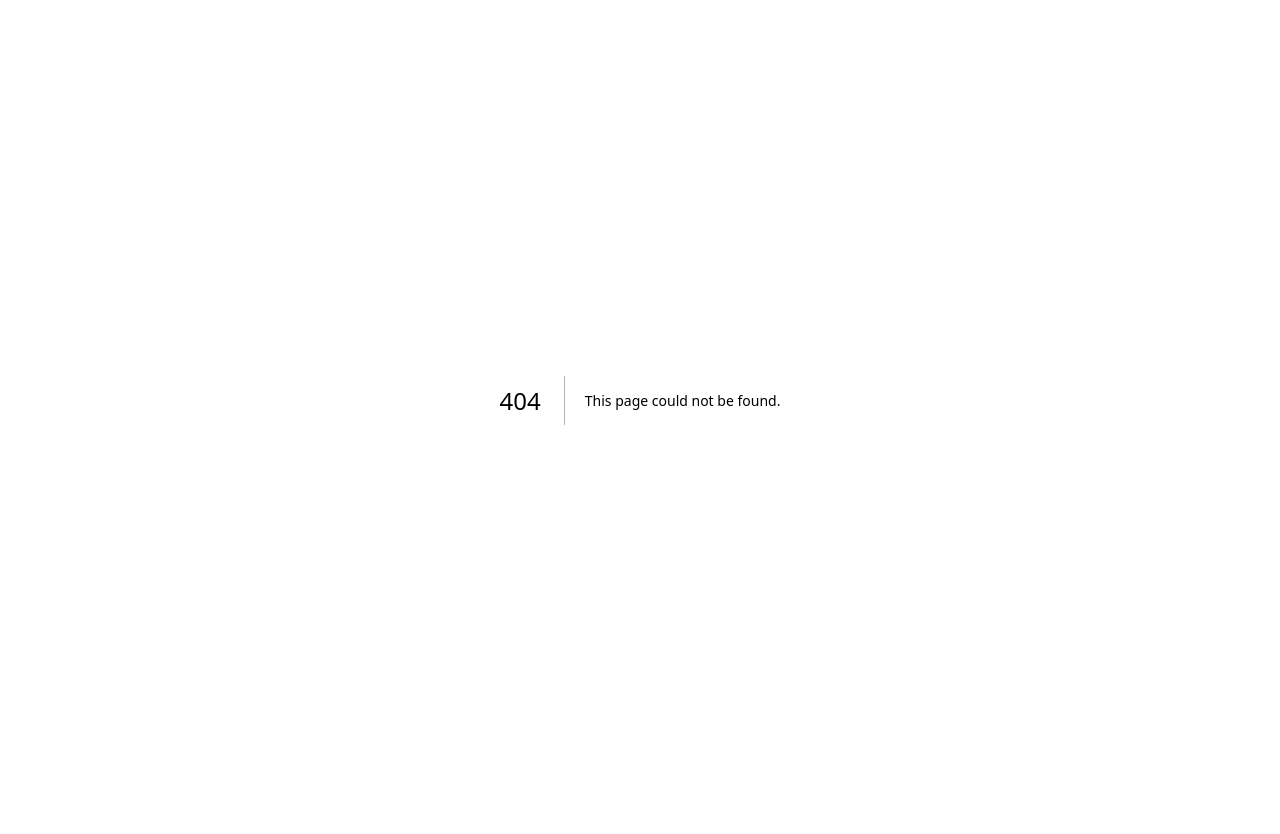
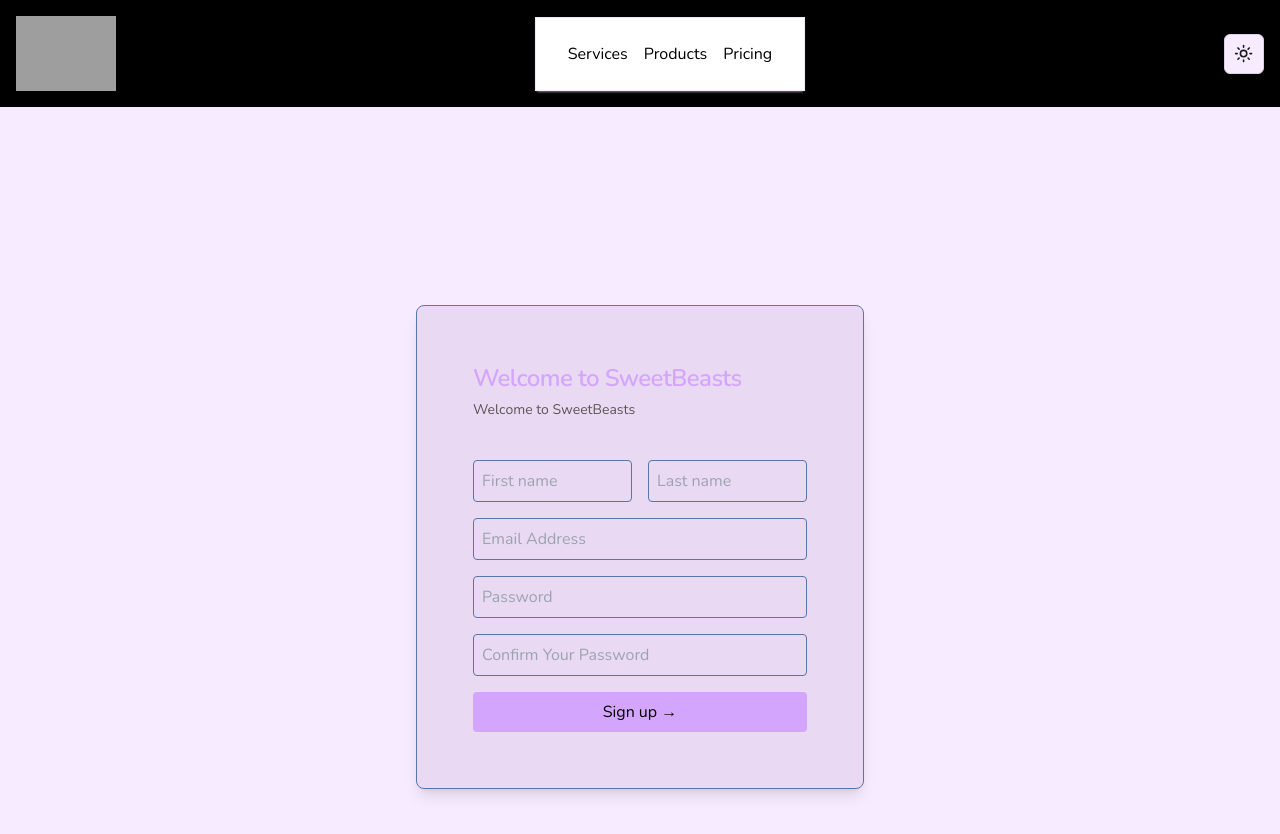
Before and after one commit to AgrawalVi/SweetBeasts, a Next.js app: page /signup in a window 1280 px wide. Before the commit this address had no page. Shown: the top 834 px of the page. Before the commit the page ends 800 px from the top, so only its background shows below. Built offline with nearby package versions, Linux system fonts and the light colour scheme; grey boxes are pictures that could not be loaded; a web font is replaced by a local one.

Commit message:
file organization

```diff
--- a/src/app/layout.tsx
+++ b/src/app/layout.tsx
@@ -3,6 +3,7 @@ import { Coiny, Nunito, Josefin_Sans } from "next/font/google"
 import "./globals.css"
 import { ThemeProvider } from "@/components/theme-provider"
 import { Toaster } from "@/components/ui/toaster"
+import { Navbar } from "@/components/general/navbar"
 
 const nunito = Nunito({
   subsets: ["latin"],
@@ -35,14 +36,17 @@ export default function RootLayout({
 }>) {
   return (
     <html lang="en" suppressHydrationWarning>
-      <body className={`${nunito.variable} ${josefinSans.variable} ${coiny.variable}`}>
+      <body
+        className={`${nunito.variable} ${josefinSans.variable} ${coiny.variable}`}
+      >
         <ThemeProvider
           attribute="class"
           defaultTheme="system"
           enableSystem
           disableTransitionOnChange
         >
-          <main>{children}</main>
+          <Navbar></Navbar>
+          <div className="m-10">{children}</div>
           <link rel="icon" href="/favicon.ico" sizes="any" />
           <Toaster />
         </ThemeProvider>
--- /dev/null
+++ b/src/app/products/pogo/page.tsx
@@ -0,0 +1,5 @@
+export default function Pogo() {
+  return (
+    <div>Pogo</div>
+  )
+}
--- /dev/null
+++ b/src/app/signup/page.tsx
@@ -0,0 +1,26 @@
+import { Card, CardContent, CardHeader, CardTitle, CardDescription } from "@/components/ui/card";
+
+export default function SignupPage() {
+  return (
+    <main className="min-h-screen flex items-center justify-center bg-[hsl(var(--background))]">
+      <Card className="w-full max-w-md bg-card text-card-foreground p-8 rounded-lg shadow-lg">
+        <CardHeader className="mb-4">
+          <CardTitle className="text-primary text-2xl">Welcome to SweetBeasts</CardTitle>
+          <CardDescription className="text-muted-foreground">Welcome to SweetBeasts</CardDescription>
+        </CardHeader>
+        <CardContent>
+          <form className="space-y-4">
+            <div className="grid grid-cols-2 gap-4">
+              <input type="text" placeholder="First name" className="p-2 rounded bg-[hsl(var(--input))] border border-border" />
+              <input type="text" placeholder="Last name" className="p-2 rounded bg-[hsl(var(--input))] border border-border" />
+            </div>
+            <input type="email" placeholder="Email Address" className="w-full p-2 rounded bg-[hsl(var(--input))] border border-border" />
+            <input type="password" placeholder="Password" className="w-full p-2 rounded bg-[hsl(var(--input))] border border-border" />
+            <input type="password" placeholder="Confirm Your Password" className="w-full p-2 rounded bg-[hsl(var(--input))] border border-border" />
+            <button type="submit" className="w-full py-2 rounded bg-primary text-primary-foreground">Sign up →</button>
+          </form>
+        </CardContent>
+      </Card>
+    </main>
+  );
+}
--- a/src/components/ui/navbar-menu.tsx
+++ b/src/components/aceternity/navbar-menu.tsx
@@ -73,6 +73,7 @@ export const MenuItem = ({
           initial={{opacity: 1, scale: 1, y: 0}}
           animate={{opacity: 0, scale: 0.85, y: 20}}
           transition={transitionOut}
+          className="pointer-events-none"
         >
           <div className="absolute top-[calc(100%_+_1.2rem)] left-1/2 transform -translate-x-1/2 pt-4">
             <motion.div
--- a/src/components/ui/navbar.tsx
+++ b/src/components/general/navbar.tsx
@@ -5,7 +5,7 @@ import {
   Menu,
   MenuItem,
   ProductItem,
-} from "@/components/ui/navbar-menu"
+} from "@/components/aceternity/navbar-menu"
 import { cn } from "@/utils/cn"
 import { ModeToggle } from "@/components/ui/mode-toggle"
 import { Sheet, SheetContent, SheetTrigger } from "@/components/ui/sheet"
```
